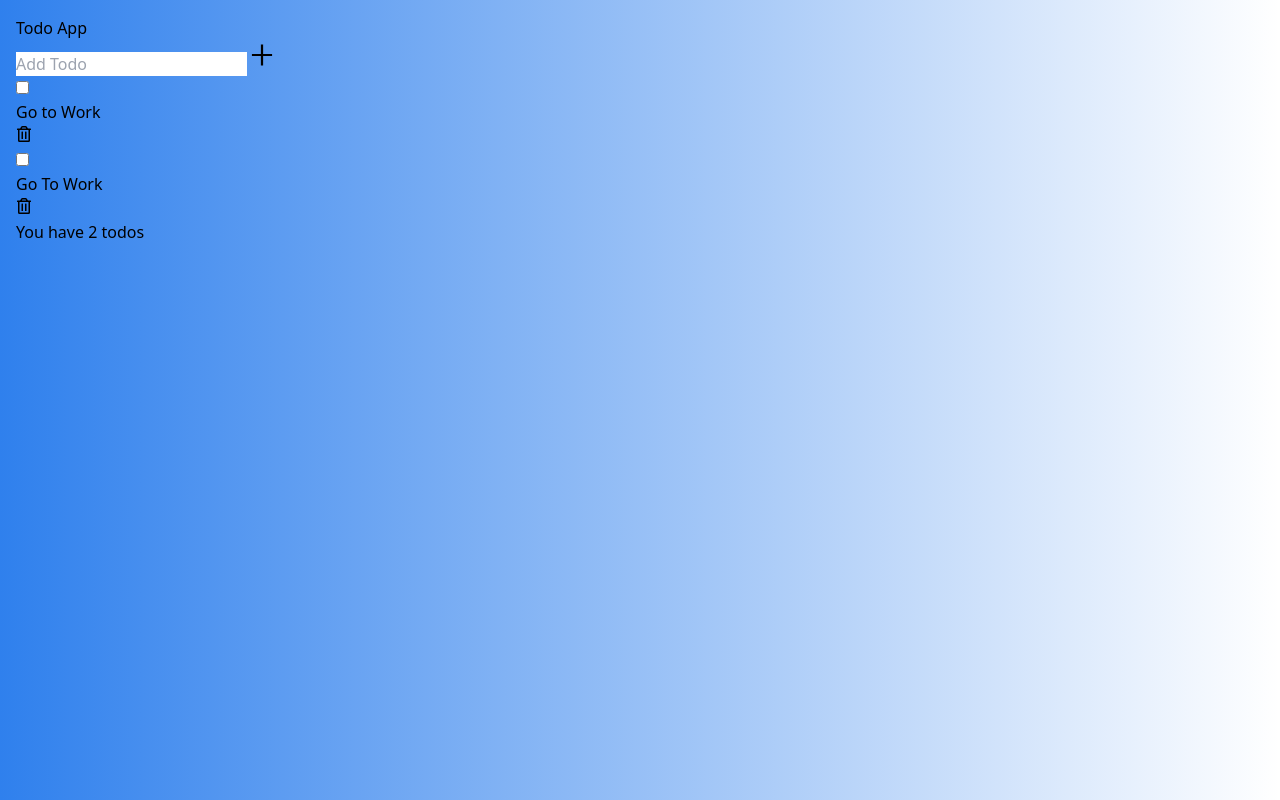
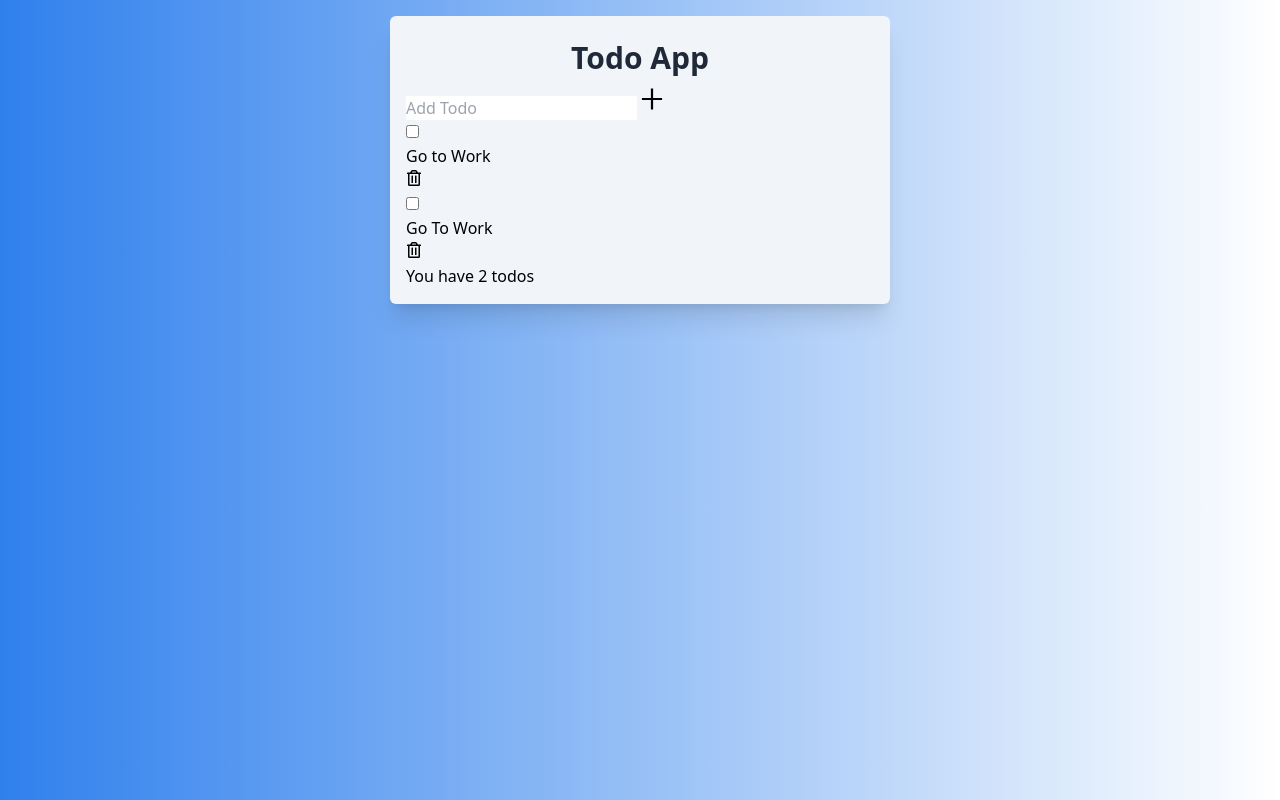
Before and after one commit to Abby1129/react-todo, a React (Create React App) app: page / in a window 1280 px wide. Built offline with nearby package versions, Linux system fonts and the light colour scheme.

Commit message:
Add partial css

```diff
--- a/src/App.js
+++ b/src/App.js
@@ -4,6 +4,8 @@ import Todo from "./Todo";
 
 const style = {
   bg: `h-screen w-screen p-4 bg-gradient-to-r from-[#2f80ed] to [#1cb5e0]`,
+  container: `bg-slate-100 max-w-[500px] w-full m-auto rounded-md shadow-xl p-4`,
+  heading: `text-3xl font-bold text-center text-gray-800 p-2`,
 };
 
 function App() {
```
